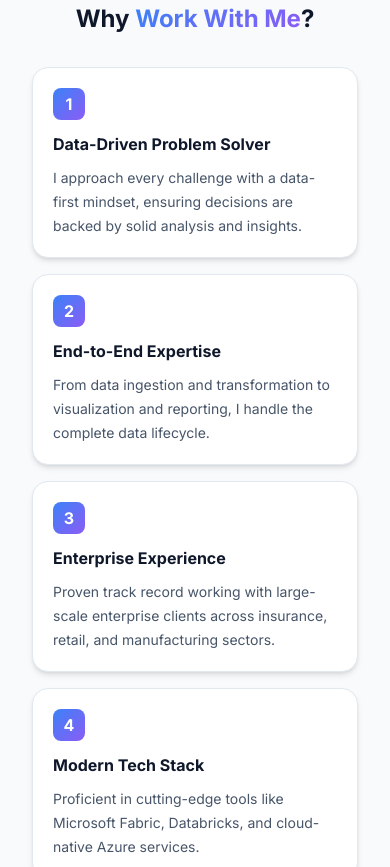
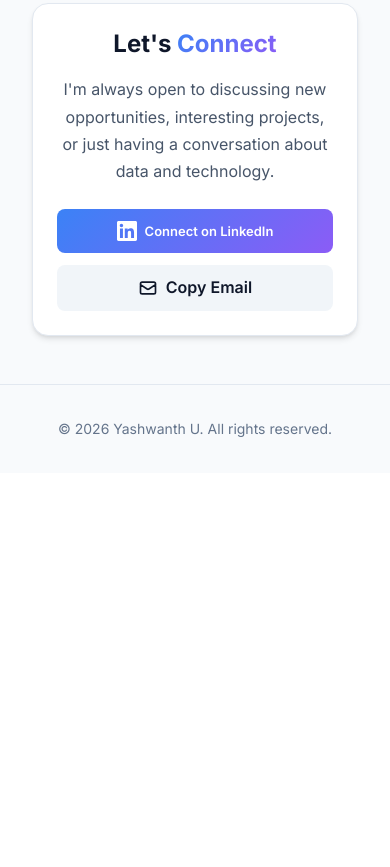
Before and after one commit to Yashwanth1606/MyPorfolio, a React (Vite) app: page / in a window 390 px wide. Shown: the part 7500-8367 px from the top of the page. After the commit the page ends 7973 px from the top, so only its background shows below. Built offline with nearby package versions, Linux system fonts and the light colour scheme.

Commit message:
removed why work with me section

```diff
--- a/src/pages/About.jsx
+++ b/src/pages/About.jsx
@@ -30,28 +30,7 @@ const About = () => {
         'Databricks', 'DBeaver', 'SSMS', 'Report Builder', 'Jira', 'Git',
     ];
 
-    const whyHireMe = [
-        {
-            title: 'Data-Driven Problem Solver',
-            description: 'I approach every challenge with a data-first mindset, ensuring decisions are backed by solid analysis and insights.',
-        },
-        {
-            title: 'End-to-End Expertise',
-            description: 'From data ingestion and transformation to visualization and reporting, I handle the complete data lifecycle.',
-        },
-        {
-            title: 'Enterprise Experience',
-            description: 'Proven track record working with large-scale enterprise clients across insurance, retail, and manufacturing sectors.',
-        },
-        {
-            title: 'Modern Tech Stack',
-            description: 'Proficient in cutting-edge tools like Microsoft Fabric, Databricks, and cloud-native Azure services.',
-        },
-        {
-            title: 'Continuous Learner',
-            description: 'Passionate about staying updated with the latest trends in data engineering, AI, and prompt engineering.',
-        },
-    ];
+
 
     return (
         <section className="py-12 sm:py-20 px-4" style={{ backgroundColor: 'var(--bg-secondary)' }}>
@@ -212,47 +191,7 @@ const About = () => {
                     </div>
                 </motion.div>
 
-                {/* Why Hire Me */}
-                <motion.div
-                    initial={{ opacity: 0, y: 30 }}
-                    whileInView={{ opacity: 1, y: 0 }}
-                    viewport={{ once: true }}
-                >
-                    <h3 className="text-2xl font-bold mb-8 text-center">
-                        Why <span className="gradient-text">Work With Me</span>?
-                    </h3>
 
-                    <div className="grid sm:grid-cols-2 lg:grid-cols-3 gap-4 sm:gap-6">
-                        {whyHireMe.map((item, index) => (
-                            <motion.div
-                                key={item.title}
-                                initial={{ opacity: 0, y: 20 }}
-                                whileInView={{ opacity: 1, y: 0 }}
-                                viewport={{ once: true }}
-                                transition={{ delay: index * 0.1 }}
-                                className="card rounded-xl sm:rounded-2xl p-5 sm:p-6 group"
-                            >
-                                <div
-                                    className="w-8 h-8 sm:w-10 sm:h-10 rounded-lg sm:rounded-xl flex items-center justify-center mb-3 sm:mb-4 group-hover:scale-110 transition-transform"
-                                    style={{
-                                        background: 'linear-gradient(135deg, var(--gradient-start), var(--gradient-end))',
-                                    }}
-                                >
-                                    <span className="text-white font-bold">{index + 1}</span>
-                                </div>
-                                <h4
-                                    className="font-bold mb-2 group-hover:gradient-text transition-all"
-                                    style={{ color: 'var(--text-primary)' }}
-                                >
-                                    {item.title}
-                                </h4>
-                                <p className="text-sm" style={{ color: 'var(--text-secondary)' }}>
-                                    {item.description}
-                                </p>
-                            </motion.div>
-                        ))}
-                    </div>
-                </motion.div>
 
                 {/* CTA */}
                 <motion.div
```
